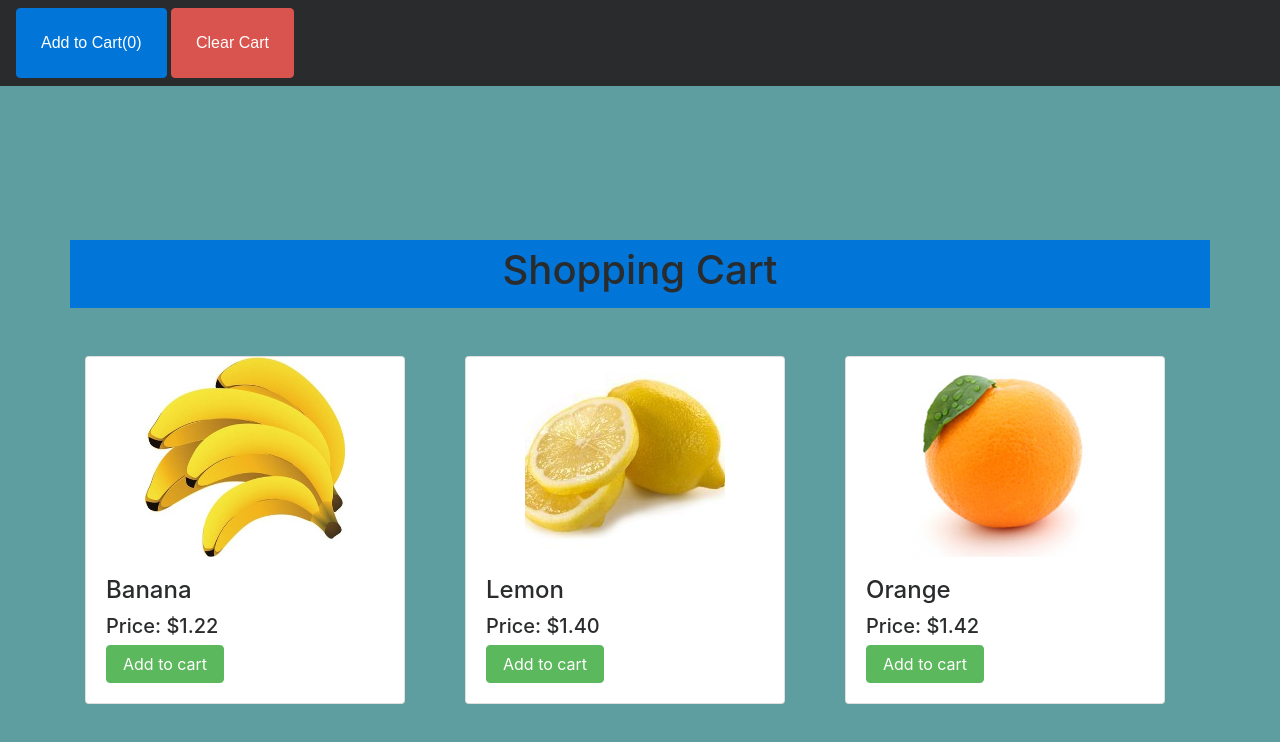
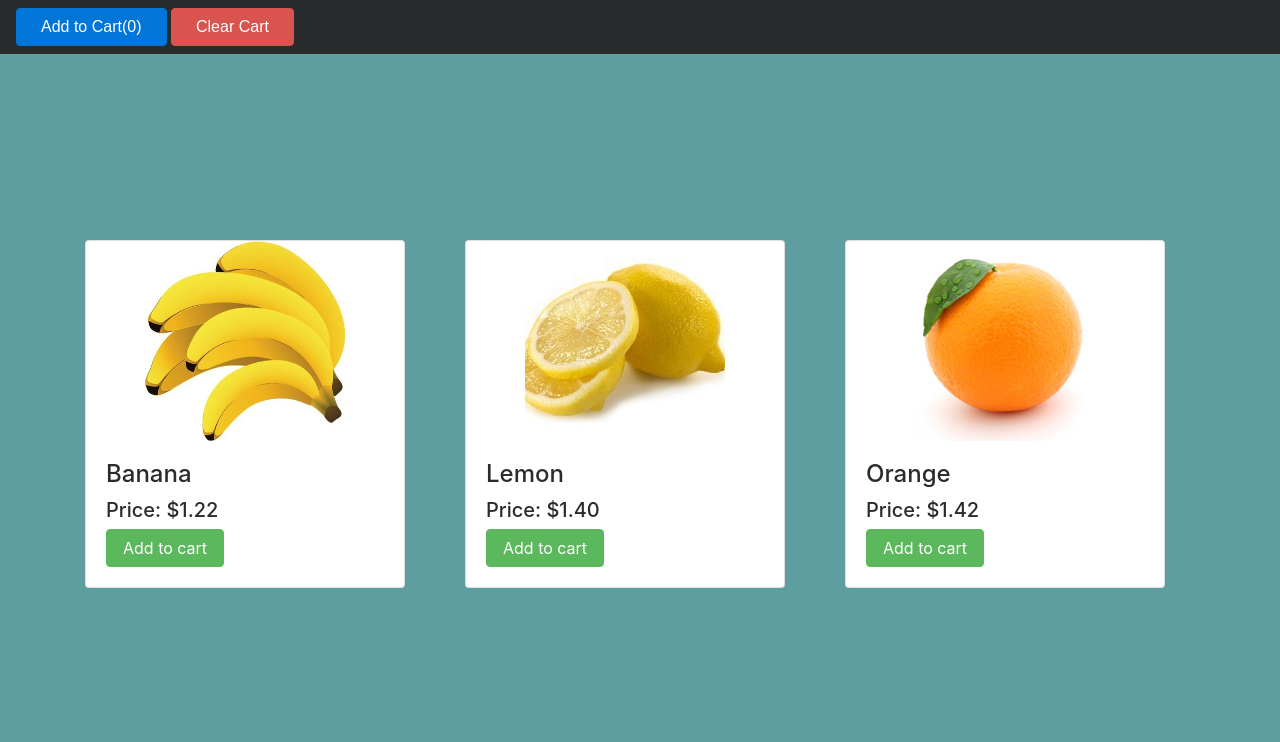
Before and after one commit to shaon-sarker/Shopping-Cart-JS, a plain HTML site: page index.html in a window 1280 px wide. Drawn offline with Linux system fonts and the light colour scheme.

Commit message:
"Remove Heading"

```diff
--- a/index.html
+++ b/index.html
@@ -13,8 +13,8 @@
     <nav class="navbar navbar-inverse bg-inverse fixed-top bg-faded">
         <div class="row">
             <div class="col">
-                <button type="button" class="btn btn-primary p-4" data-toggle="modal" data-target="#cart">Add to Cart(<span class="total-count"></span>)</button>
-                <button class="clear-cart btn btn-danger p-4">Clear Cart</button>
+                <button type="button" class="btn btn-primary px-4" data-toggle="modal" data-target="#cart">Add to Cart(<span class="total-count"></span>)</button>
+                <button class="clear-cart btn btn-danger px-4">Clear Cart</button>
             </div>
 
         </div>
@@ -25,9 +25,6 @@
     <section class="cart">
         <div class="container">
             <div class="row">
-              <div class="col-12 text-center mb-5 bg-primary p-2">
-                <h1>Shopping Cart</h1>
-              </div>
                 <div class="col-4">
                     <div class="card" style="width: 20rem;">
                         <img class="card-img-top" src="img/banana.jpg" alt="Card image cap">
```
